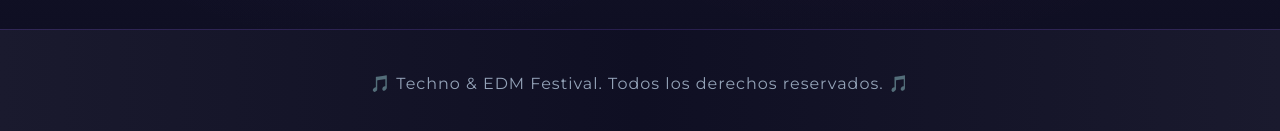
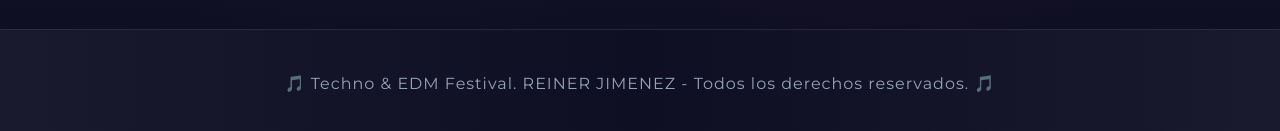
Before and after one commit to reinerjh-png/feltivalmusica, a website: page index.html in a window 1280 px wide. Shown: the part 5185-5316 px from the top of the page. Drawn offline with Linux system fonts and the light colour scheme.

Commit message:
Update footer text with artist name

```diff
--- a/index.html
+++ b/index.html
@@ -211,7 +211,7 @@
     </section>
 
     <footer class="footer">
-        <p>Techno & EDM Festival. Todos los derechos reservados.</p>
+        <p>Techno & EDM Festival. REINER JIMENEZ - Todos los derechos reservados.</p>
     </footer>
 
     <script src="build/js/app.js"></script>
```
